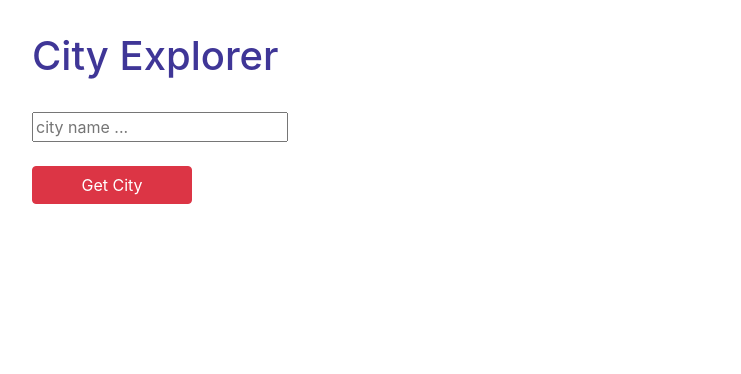
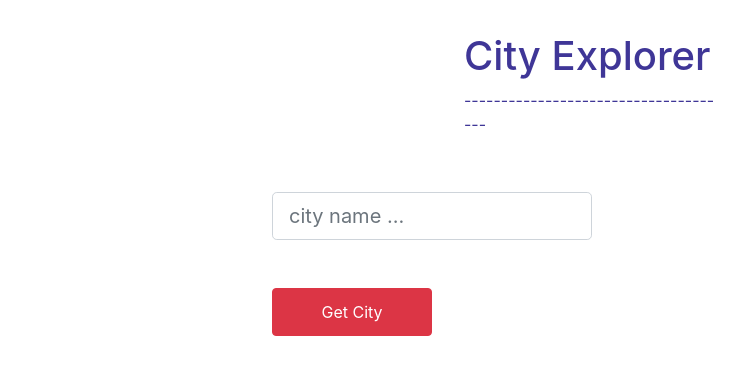
Before and after one commit to AbeerAl-Rafati/Location-search-bar, a React (Create React App) app: page / in a window 1280 px wide. Shown: the top 374 px of the page, without its empty margins (48-789 px from the left). Built offline with nearby package versions, Linux system fonts and the light colour scheme; the HTML template or start-up script is replaced by a standard one.

Commit message:
solution

```diff
--- a/src/App.js
+++ b/src/App.js
@@ -1,6 +1,8 @@
 import React, { Component } from 'react'
 import axios from 'axios';
-// import Form from 'react-bootstrap/Form';
+import Header from './header';
+import Form from 'react-bootstrap/Form';
+
 
 
 
@@ -9,7 +11,8 @@ export class App extends Component {
     super(props);
     this.state = {
       data: '',
-      seach: ''
+      seach: '',
+      show: false,
     };
   }
 
@@ -20,7 +23,8 @@ export class App extends Component {
     const request = await axios.get(url);
 
     this.setState({
-      data: request.data[0]
+      data: request.data[0],
+      show: true
 
     })
 
@@ -31,26 +35,52 @@ export class App extends Component {
     this.setState({ seach: event.target.value });
   }
 
+
+  resultShow = () => {
+
+    return (
+
+      this.state.show ?
+        <>
+          <p>
+            Wellcom to {this.state.data.display_name}
+          </p>
+          <br />
+          <p>
+            Location :  {this.state.data.display_name}  is located at ( {this.state.data.lat} ) by ( {this.state.data.lon} )
+          </p>
+          <br />
+          <img src={`https://maps.locationiq.com/v3/staticmap?key=pk.d36871f015649f915282f374cff76628&q&center=${this.state.data.lat},${this.state.data.lon}&zoom=10`} alt='' />
+        </>
+        : ''
+
+    )
+
+
+  }
+
+
   render() {
     return (
+      <>
+        <Header />
+        <div style={{ margin: '2rem 25%', color: '#3f3697' }}>
 
-      <div style={{ margin: '2rem 5rem', color: '#3f3697' }}>
-        <h1>City Explorer</h1>
-        <br />
-        <form onSubmit={this.getLocation} >
-          <input onChange={this.updateSearch} type="text" size="lg" placeholder='city name ...' />
           <br />
+          <Form onSubmit={this.getLocation} >
+            <Form.Group>
+              <Form.Control onChange={this.updateSearch} type="text" size="lg" placeholder='city name ...' style={{ width: '20rem', height: '3rem' }} />
+              <br />
+              <br />
+              <input type="submit" size="lg" value='Get City' className="btn btn-danger" style={{ width: '10rem', height: '3rem' }} />
+            </Form.Group>
+          </Form >
           <br />
-          <input type="submit" size="lg" value='Get City' className="btn btn-danger" style={{ width: '10rem' }} />
-        </form>
-        <br />
-        <p>
-          {this.state.data.display_name}
-        </p>
-        <br />
-      </div>
-    )
+          {this.resultShow()}
+        </div>
+      </>)
   }
+
 }
 
 export default App;
--- /dev/null
+++ b/src/header.js
@@ -0,0 +1,16 @@
+import React from 'react';
+
+class Header extends React.Component {
+  render() {
+    return (
+      <header style={{ margin: '2rem 40%', color: '#3f3697' }} >
+        <h1>City Explorer</h1>
+        <p>-------------------------------------</p>
+      </header>
+
+    );
+  }
+
+}
+
+export default Header;
```
Also changed, not shown: 1 other file (tests, documents, lock files or other folders).
